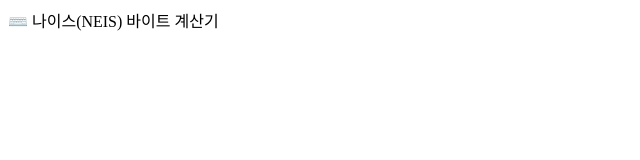
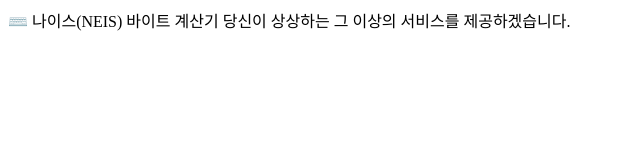
Before and after one commit to seokjw0727/new_neis-counter, a plain HTML site: page index.html in a window 1280 px wide. Shown: the whole page, without its empty margins (0-640 px from the left). Drawn offline with Linux system fonts and the light colour scheme.

Commit message:
update index.html
개발중

```diff
--- a/index.html
+++ b/index.html
@@ -1,3 +1,7 @@
 <head>
     ⌨️ 나이스(NEIS) 바이트 계산기
 </head>
+
+<body>
+    당신이 상상하는 그 이상의 서비스를 제공하겠습니다.
+</body>
```
